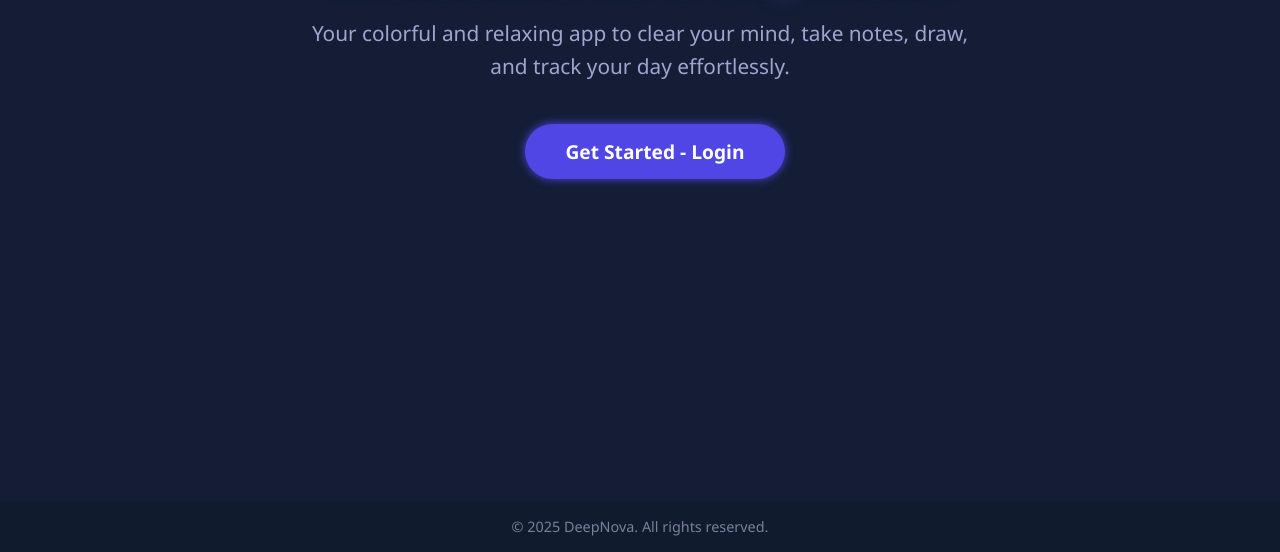
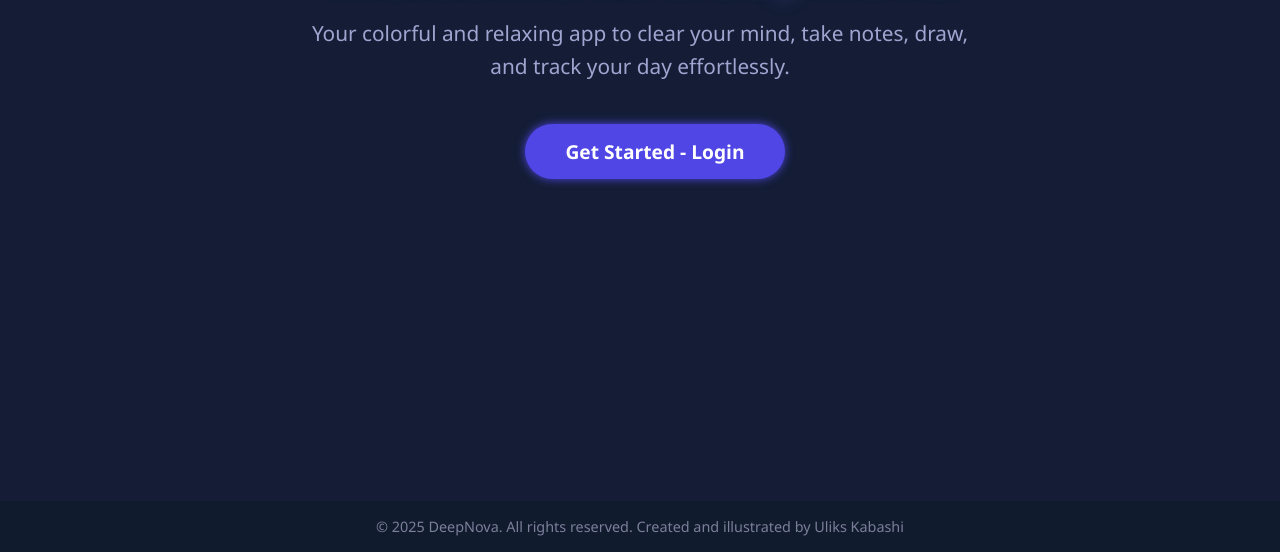
Before and after one commit to IstoguSot/DeepNova, a plain HTML site: page index.html in a window 1280 px wide. Shown: the part 248-800 px from the top of the page. Drawn offline with Linux system fonts and the light colour scheme.

Commit message:
Update index.html

```diff
--- a/index.html
+++ b/index.html
@@ -153,7 +153,8 @@
 </main>
 
 <footer>
-  &copy; 2025 DeepNova. All rights reserved.
+  &copy; 2025 DeepNova. All rights reserved. Created and illustrated by Uliks Kabashi
+
 </footer>
 
 <script>
```
